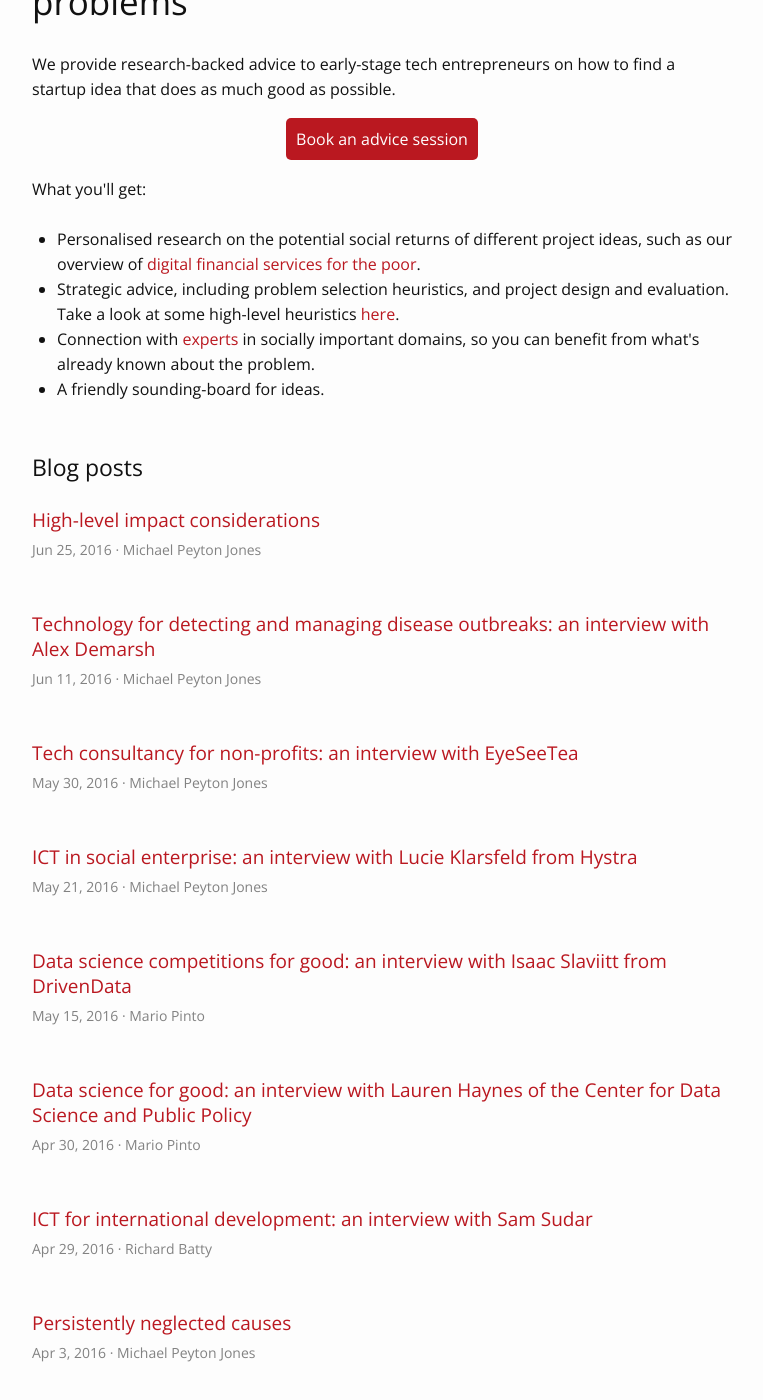
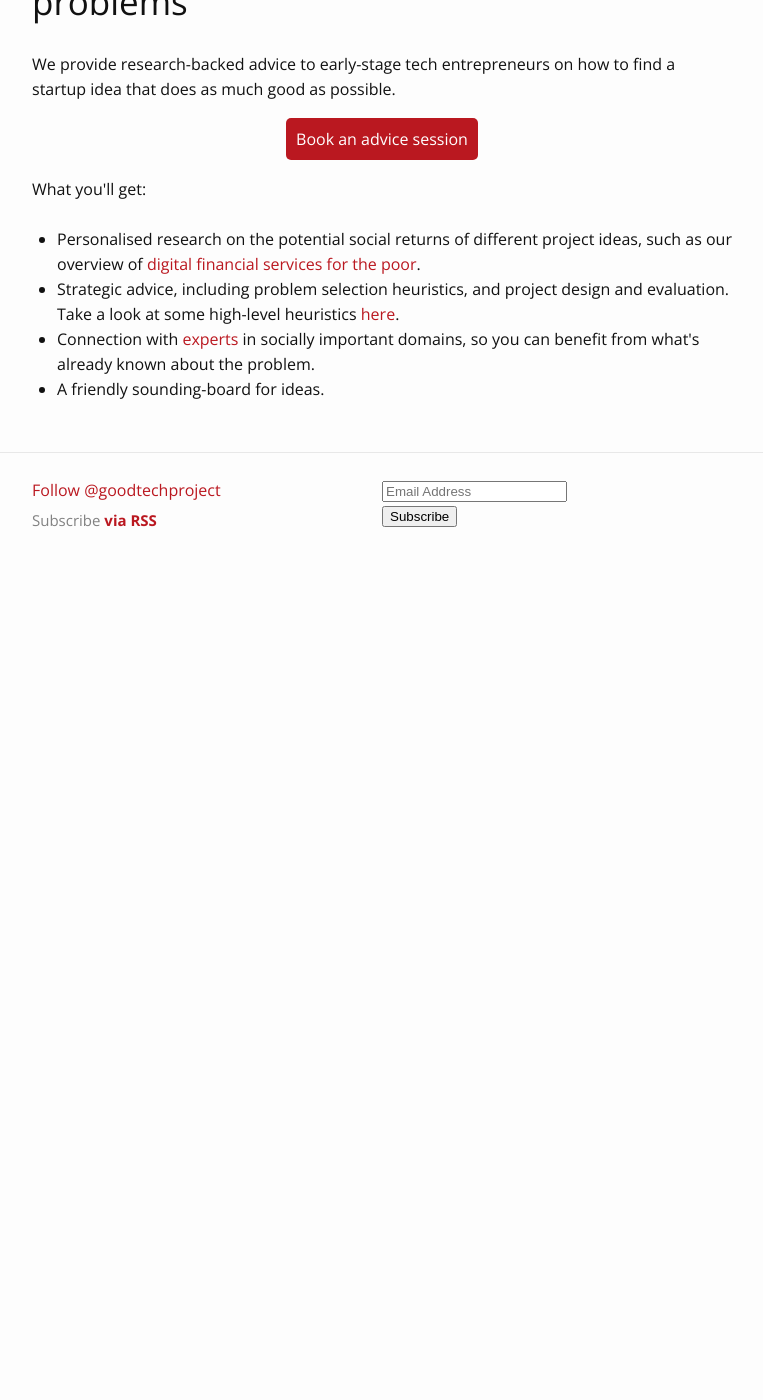
Before and after one commit to richardbatty/good-technology-project, a Jekyll site: the page built from index.html, in a window 1280 px wide and 1400 px high, scrolled down 270 px. Shown: the whole window, without its empty margins (258-1021 px from the left). Built offline with Jekyll 4.4.1, drawn with Linux system fonts in a browser that asks for light colours; comment, search, counter and statistics services are not loaded; after the commit the page ends 900 px from its top, so only the background shows below that; some of the changed text lies outside the part shown.

Commit message:
Remove post list from front page

```diff
--- a/index.html
+++ b/index.html
@@ -29,16 +29,4 @@ layout: default
     </ul>
   </div>
 
-  <div class="post-list">
-    <h3 class="post-list-title">Blog posts</h3>
-    {% for post in site.posts %}
-      <a class="post-link" href="{{ post.url | prepend: site.baseurl }}">
-        <h4>
-          {{ post.title }}
-        </h4>
-        <span class="post-meta">{{ post.date | date: "%b %-d, %Y" }} &#183; {{ post.author }} </span>
-      </a>
-    {% endfor %}
-  </div>
-
 </div>
```
